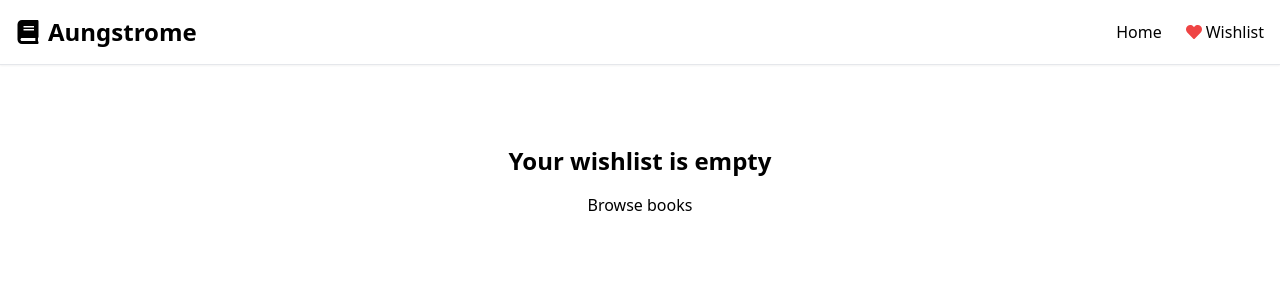
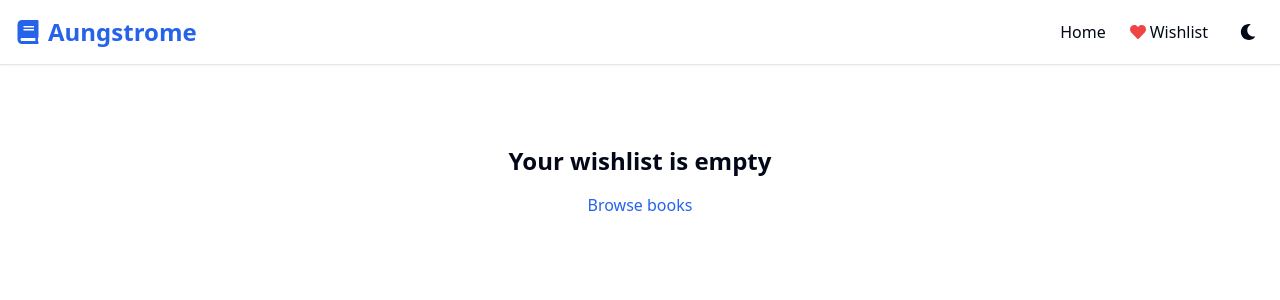
Before and after one commit to hbkabir004/aungstrome-bookshop, a React (Vite) app: page /wishlist in a window 1280 px wide. Shown: the top 300 px of the page. Built offline with nearby package versions, Linux system fonts and the light colour scheme.

Commit message:
[added] dark/light theme switcher

```diff
--- a/src/App.jsx
+++ b/src/App.jsx
@@ -1,12 +1,31 @@
+import { useEffect } from "react";
 import { BrowserRouter, Route, Routes } from "react-router-dom";
 import Navbar from "./components/Navbar";
 import Home from "./pages/Home";
 import Wishlist from "./pages/Wishlist";
 
 export default function App() {
+  // Apply theme from localStorage on initial load
+  useEffect(() => {
+    // Check for saved theme preference or use system preference
+    const savedTheme = localStorage.getItem("theme")
+
+    if (savedTheme === "dark") {
+      document.documentElement.classList.add("dark")
+    } else if (savedTheme === "light") {
+      document.documentElement.classList.remove("dark")
+    } else {
+      // If no saved preference, check system preference
+      const prefersDark = window.matchMedia("(prefers-color-scheme: dark)").matches
+      if (prefersDark) {
+        document.documentElement.classList.add("dark")
+      }
+    }
+  }, [])
+
   return (
     <BrowserRouter>
-      <div className="min-h-screen">
+      <div className="min-h-screen bg-background text-foreground transition-colors duration-200">
         <Navbar />
         <main className="container mx-auto px-4 py-8">
           <Routes>
--- a/src/components/Navbar.jsx
+++ b/src/components/Navbar.jsx
@@ -1,9 +1,58 @@
-import { useState } from "react"
-import { FaBars, FaBook, FaHeart, FaTimes } from "react-icons/fa"
+"use client"
+
+import { useEffect, useState } from "react"
+import { FaBars, FaBook, FaHeart, FaMoon, FaSun, FaTimes } from "react-icons/fa"
 import { Link } from "react-router-dom"
 
 function Navbar() {
     const [isMenuOpen, setIsMenuOpen] = useState(false)
+    const [isDark, setIsDark] = useState(() => {
+        // Check localStorage first, then fallback to class check
+        if (typeof window !== "undefined") {
+            const savedTheme = localStorage.getItem("theme")
+            if (savedTheme) {
+                return savedTheme === "dark"
+            }
+            return document.documentElement.classList.contains("dark")
+        }
+        return false
+    })
+
+    // Apply theme when component mounts and when isDark changes
+    useEffect(() => {
+        if (isDark) {
+            document.documentElement.classList.add("dark")
+            localStorage.setItem("theme", "dark")
+        } else {
+            document.documentElement.classList.remove("dark")
+            localStorage.setItem("theme", "light")
+        }
+    }, [isDark])
+
+    // Check for system preference changes
+    useEffect(() => {
+        const mediaQuery = window.matchMedia("(prefers-color-scheme: dark)")
+
+        // Only apply system preference if user hasn't explicitly chosen a theme
+        const handleChange = (e) => {
+            const hasUserPreference = localStorage.getItem("theme")
+            if (!hasUserPreference) {
+                setIsDark(e.matches)
+            }
+        }
+
+        // Set initial value based on system preference if no user preference
+        if (!localStorage.getItem("theme")) {
+            setIsDark(mediaQuery.matches)
+        }
+
+        mediaQuery.addEventListener("change", handleChange)
+        return () => mediaQuery.removeEventListener("change", handleChange)
+    }, [])
+
+    const toggleTheme = () => {
+        setIsDark(!isDark)
+    }
 
     return (
         <nav className="bg-background border-b border-border shadow-sm">
@@ -28,6 +77,13 @@ function Navbar() {
                             <FaHeart className="text-red-500" />
                             <span>Wishlist</span>
                         </Link>
+                        <button
+                            onClick={toggleTheme}
+                            className="p-2 rounded-full hover:bg-accent/70 transition-colors"
+                            aria-label={isDark ? "Switch to light mode" : "Switch to dark mode"}
+                        >
+                            {isDark ? <FaSun className="text-yellow-300" /> : <FaMoon />}
+                        </button>
                     </div>
 
                     {/* Mobile menu */}
@@ -45,6 +101,13 @@ function Navbar() {
                                     <FaHeart className="text-red-500" />
                                     <span>Wishlist</span>
                                 </Link>
+                                <button
+                                    onClick={toggleTheme}
+                                    className="flex items-center space-x-1 hover:text-primary transition-colors"
+                                >
+                                    {isDark ? <FaSun className="mr-2 text-yellow-300" /> : <FaMoon className="mr-2" />}
+                                    <span>{isDark ? "Light Mode" : "Dark Mode"}</span>
+                                </button>
                             </div>
                         </div>
                     )}
--- /dev/null
+++ b/src/hooks/useTheme.js
@@ -0,0 +1,47 @@
+"use client"
+
+import { useEffect, useState } from "react"
+
+function useTheme() {
+  // Initialize state from localStorage or system preference
+  const [isDark, setIsDark] = useState(() => {
+    if (typeof window === "undefined") return false
+
+    const savedTheme = localStorage.getItem("theme")
+    if (savedTheme) {
+      return savedTheme === "dark"
+    }
+
+    return window.matchMedia("(prefers-color-scheme: dark)").matches
+  })
+
+  // Update theme when state changes
+  useEffect(() => {
+    if (isDark) {
+      document.documentElement.classList.add("dark")
+      localStorage.setItem("theme", "dark")
+    } else {
+      document.documentElement.classList.remove("dark")
+      localStorage.setItem("theme", "light")
+    }
+  }, [isDark])
+
+  // Listen for system preference changes
+  useEffect(() => {
+    const mediaQuery = window.matchMedia("(prefers-color-scheme: dark)")
+
+    const handleChange = (e) => {
+      // Only apply if user hasn't set a preference
+      if (!localStorage.getItem("theme")) {
+        setIsDark(e.matches)
+      }
+    }
+
+    mediaQuery.addEventListener("change", handleChange)
+    return () => mediaQuery.removeEventListener("change", handleChange)
+  }, [])
+
+  return [isDark, setIsDark]
+}
+
+export default useTheme
--- a/src/index.css
+++ b/src/index.css
@@ -1,3 +1,74 @@
 @tailwind base;
 @tailwind components;
 @tailwind utilities;
+
+@layer base {
+  :root {
+    --background: 0 0% 100%;
+    --foreground: 222.2 84% 4.9%;
+    --card: 0 0% 100%;
+    --card-foreground: 222.2 84% 4.9%;
+    --popover: 0 0% 100%;
+    --popover-foreground: 222.2 84% 4.9%;
+    --primary: 221.2 83.2% 53.3%;
+    --primary-foreground: 210 40% 98%;
+    --secondary: 210 40% 96.1%;
+    --secondary-foreground: 222.2 47.4% 11.2%;
+    --muted: 210 40% 96.1%;
+    --muted-foreground: 215.4 16.3% 46.9%;
+    --accent: 210 40% 96.1%;
+    --accent-foreground: 222.2 47.4% 11.2%;
+    --destructive: 0 84.2% 60.2%;
+    --destructive-foreground: 210 40% 98%;
+    --border: 214.3 31.8% 91.4%;
+    --input: 214.3 31.8% 91.4%;
+    --ring: 221.2 83.2% 53.3%;
+    --radius: 0.5rem;
+  }
+
+  .dark {
+    --background: 220 13% 13%; /* Softer dark background with slight blue undertone */
+    --foreground: 210 40% 98%;
+    --card: 222 14% 18%; /* Slightly lighter than background for better contrast */
+    --card-foreground: 210 40% 98%;
+    --popover: 222 14% 18%;
+    --popover-foreground: 210 40% 98%;
+    --primary: 217.2 91.2% 59.8%;
+    --primary-foreground: 222.2 47.4% 11.2%;
+    --secondary: 217.2 32.6% 17.5%;
+    --secondary-foreground: 210 40% 98%;
+    --muted: 217.2 32.6% 17.5%;
+    --muted-foreground: 215 20.2% 75%; /* Increased brightness for better readability */
+    --accent: 217.2 32.6% 22%; /* Slightly lighter for better visibility */
+    --accent-foreground: 210 40% 98%;
+    --destructive: 0 62.8% 30.6%;
+    --destructive-foreground: 210 40% 98%;
+    --border: 217.2 32.6% 25%; /* Lighter border for better definition */
+    --input: 217.2 32.6% 17.5%;
+    --ring: 224.3 76.3% 48%;
+  }
+}
+
+@layer components {
+  .btn {
+    @apply px-4 py-2 rounded-md transition-colors duration-200;
+  }
+  .btn-primary {
+    @apply bg-primary text-primary-foreground hover:bg-primary/90;
+  }
+  .card {
+    @apply bg-card text-card-foreground rounded-lg shadow-md overflow-hidden transition-transform duration-200 hover:shadow-lg hover:scale-[1.02];
+  }
+}
+
+.pagination-btn {
+  @apply w-8 h-8 flex items-center justify-center rounded-full transition-colors;
+}
+
+.pagination-btn.active {
+  @apply bg-primary text-primary-foreground;
+}
+
+.pagination-btn:not(.active) {
+  @apply hover:bg-accent hover:text-accent-foreground;
+}
--- a/tailwind.config.js
+++ b/tailwind.config.js
@@ -1,8 +1,48 @@
 /** @type {import('tailwindcss').Config} */
 export default {
-  content: ["./index.html", "./src/**/*.{js,ts,jsx,tsx}"],
+  content: [
+    "./index.html",
+    "./src/**/*.{js,jsx}",
+  ],
+  darkMode: 'class',
   theme: {
-    extend: {},
+    extend: {
+      colors: {
+        border: "hsl(var(--border))",
+        input: "hsl(var(--input))",
+        ring: "hsl(var(--ring))",
+        background: "hsl(var(--background))",
+        foreground: "hsl(var(--foreground))",
+        primary: {
+          DEFAULT: "hsl(var(--primary))",
+          foreground: "hsl(var(--primary-foreground))",
+        },
+        secondary: {
+          DEFAULT: "hsl(var(--secondary))",
+          foreground: "hsl(var(--secondary-foreground))",
+        },
+        destructive: {
+          DEFAULT: "hsl(var(--destructive))",
+          foreground: "hsl(var(--destructive-foreground))",
+        },
+        muted: {
+          DEFAULT: "hsl(var(--muted))",
+          foreground: "hsl(var(--muted-foreground))",
+        },
+        accent: {
+          DEFAULT: "hsl(var(--accent))",
+          foreground: "hsl(var(--accent-foreground))",
+        },
+        popover: {
+          DEFAULT: "hsl(var(--popover))",
+          foreground: "hsl(var(--popover-foreground))",
+        },
+        card: {
+          DEFAULT: "hsl(var(--card))",
+          foreground: "hsl(var(--card-foreground))",
+        },
+      },
+    },
   },
   plugins: [],
-};
+}
```
